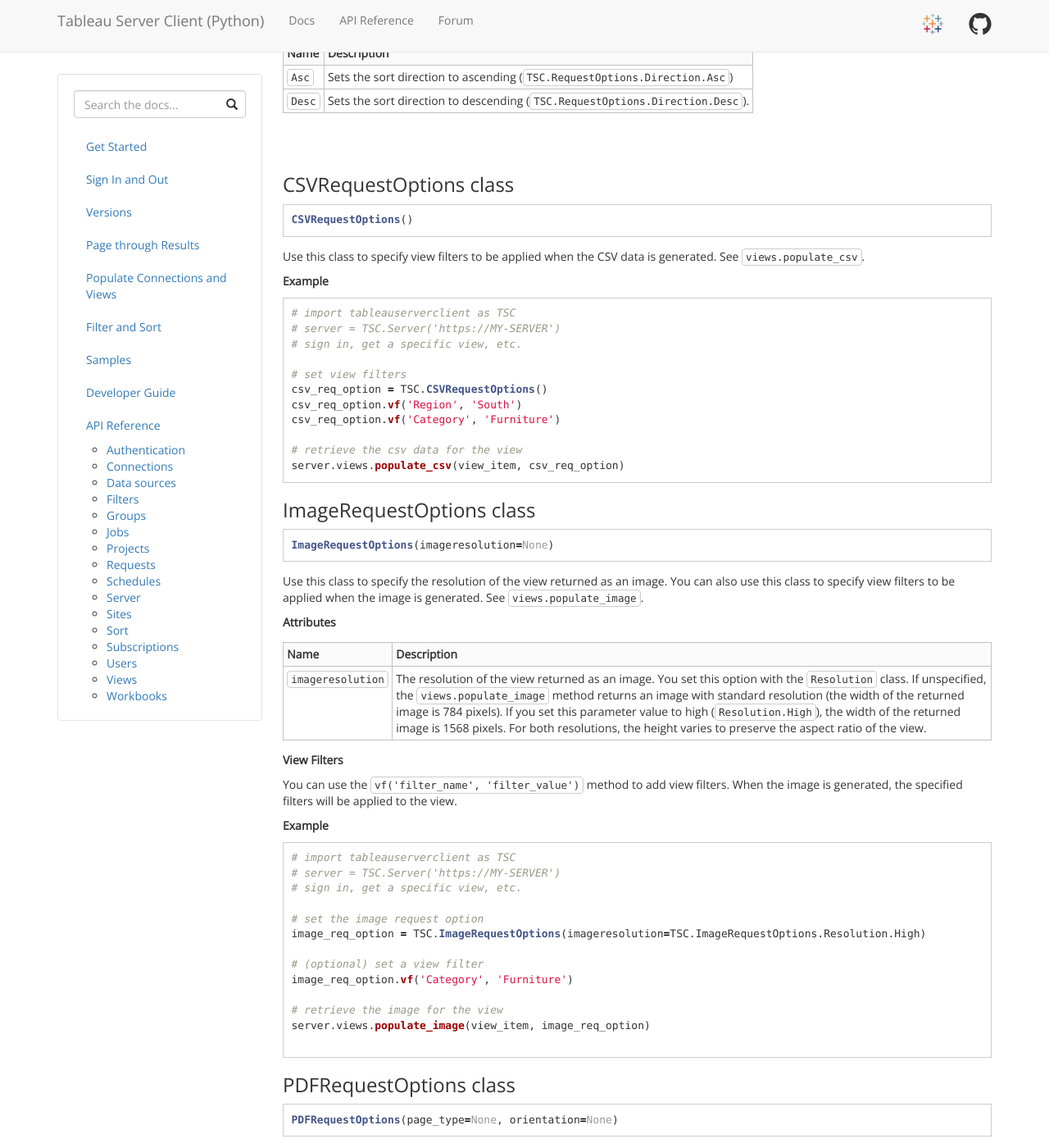
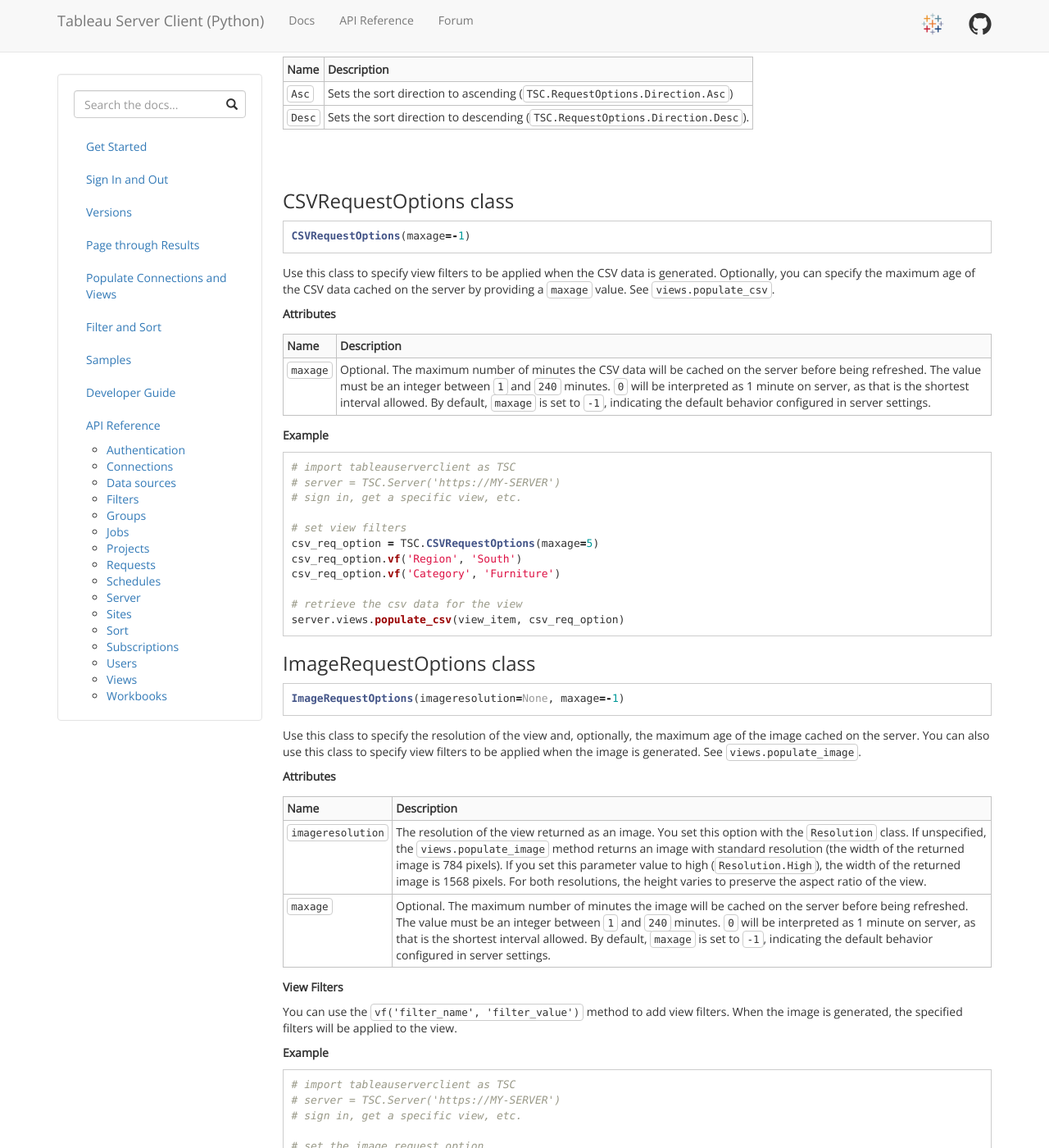
Before and after one commit to tableau/server-client-python, a Jekyll site: the page built from docs/api-ref.md, in a window 1280 px wide and 1400 px high, scrolled down 29075 px. Shown: the whole window at 82% size. Built offline with Jekyll 4.4.1, drawn with Linux system fonts in a browser that asks for light colours; some of the changed text lies outside the part shown.

Commit message:
Update docs with maxage info (#640)
* Update docs with maxage info

Docs for #635 and #639

* Addresses feedback for request options part of docs

* Addresses remaining feedback to view and workbook methods

````diff
--- a/docs/api-ref.md
+++ b/docs/api-ref.md
@@ -1595,9 +1595,15 @@
 ### CSVRequestOptions class
 
 ```py
-CSVRequestOptions()
-```
-Use this class to specify view filters to be applied when the CSV data is generated. See `views.populate_csv`.
+CSVRequestOptions(maxage=-1)
+```
+Use this class to specify view filters to be applied when the CSV data is generated. Optionally, you can specify the maximum age of the CSV data cached on the server by providing a `maxage` value. See `views.populate_csv`.
+
+**Attributes**
+
+Name  |  Description
+:--- | :---
+`maxage` | Optional. The maximum number of minutes the CSV data will be cached on the server before being refreshed. The value must be an integer between `1` and `240` minutes. `0` will be interpreted as 1 minute on server, as that is the shortest interval allowed. By default, `maxage` is set to `-1`, indicating the default behavior configured in server settings.
 
 **Example**
 
@@ -1607,7 +1613,7 @@
 # sign in, get a specific view, etc.
 
 # set view filters
-csv_req_option = TSC.CSVRequestOptions()
+csv_req_option = TSC.CSVRequestOptions(maxage=5)
 csv_req_option.vf('Region', 'South')
 csv_req_option.vf('Category', 'Furniture')
 
@@ -1618,15 +1624,16 @@
 ### ImageRequestOptions class
 
 ```py
-ImageRequestOptions(imageresolution=None)
-```
-Use this class to specify the resolution of the view returned as an image. You can also use this class to specify view filters to be applied when the image is generated. See `views.populate_image`.
+ImageRequestOptions(imageresolution=None, maxage=-1)
+```
+Use this class to specify the resolution of the view and, optionally, the maximum age of the image cached on the server. You can also use this class to specify view filters to be applied when the image is generated. See `views.populate_image`.
 
 **Attributes**
 
 Name  |  Description
 :--- | :---
 `imageresolution` | The resolution of the view returned as an image. You set this option with the `Resolution` class. If unspecified, the `views.populate_image` method returns an image with standard resolution (the width of the returned image is 784 pixels). If you set this parameter value to high (`Resolution.High`), the width of the returned image is 1568 pixels. For both resolutions, the height varies to preserve the aspect ratio of the view.
+`maxage` | Optional. The maximum number of minutes the image will be cached on the server before being refreshed. The value must be an integer between `1` and `240` minutes. `0` will be interpreted as 1 minute on server, as that is the shortest interval allowed. By default, `maxage` is set to `-1`, indicating the default behavior configured in server settings.
 
 **View Filters**
 
@@ -1640,7 +1647,7 @@
 # sign in, get a specific view, etc.
 
 # set the image request option
-image_req_option = TSC.ImageRequestOptions(imageresolution=TSC.ImageRequestOptions.Resolution.High)
+image_req_option = TSC.ImageRequestOptions(imageresolution=TSC.ImageRequestOptions.Resolution.High, maxage=1)
 
 # (optional) set a view filter
 image_req_option.vf('Category', 'Furniture')
@@ -1653,9 +1660,9 @@
 ### PDFRequestOptions class
 
 ```py
-PDFRequestOptions(page_type=None, orientation=None)
-```
-Use this class to specify the format of the PDF that is returned for the view. See `views.populate_pdf`.
+PDFRequestOptions(page_type=None, orientation=None, maxage=-1)
+```
+Use this class to specify the format of the PDF that is returned for the view. Optionally, you can specify the maximum age of the rendered PDF that is cached on the server by providing a `maxage` value. See `views.populate_pdf`.
 
 **Attributes**
 
@@ -1663,6 +1670,7 @@
 :--- | :---
 `page_type` | The type of page returned in PDF format for the view. The page_type is set using the `PageType` class: <br> `PageType.A3`<br> `PageType.A4`<br> `PageType.A5`<br> `PageType.B5`<br> `PageType.Executive`<br> `PageType.Folio`<br>  `PageType.Ledger`<br> `PageType.Legal`<br> `PageType.Letter`<br> `PageType.Note`<br> `PageType.Quarto`<br> `PageType.Tabloid`
 `orientation` | The orientation of the page. The options are portrait and landscape. The options are set using the `Orientation` class: <br>`Orientation.Portrait`<br> `Orientation.Landscape`
+`maxage` | Optional. The maximum number of minutes the rendered PDF will be cached on the server before being refreshed. The value must be an integer between `1` and `240` minutes. `0` will be interpreted as 1 minute on server, as that is the shortest interval allowed. By default, `maxage` is set to `-1`, indicating the default behavior configured in server settings.
 
 **View Filters**
 You can use the `vf('filter_name', 'filter_value')` method to add view filters. When the PDF is generated, the specified filters will be applied to the view.
@@ -1675,7 +1683,9 @@
 # sign in, get a specific view, etc.
 
 # set the PDF request options
-pdf_req_option = TSC.PDFRequestOptions(page_type=TSC.PDFRequestOptions.PageType.A4, orientation=TSC.PDFRequestOptions.Orientation.Landscape)
+pdf_req_option = TSC.PDFRequestOptions(page_type=TSC.PDFRequestOptions.PageType.A4,
+				       orientation=TSC.PDFRequestOptions.Orientation.Landscape,
+				       maxage=1)
 
 # (optional) set a view filter
 pdf_req_option.vf('Region', 'West')
@@ -3259,7 +3269,7 @@
 Name | description
 :--- | :---
 `view_item` | Specifies the view to populate.
-`req_options` | (Optional) You can pass in a request object to specify a high resolution image. By default, the image will be in low resolution. You can also specify view filters to be applied when the image is generated. See [ImageRequestOptions class](#imagerequestoptions-class) for more details.
+`req_options` | (Optional) You can pass in request options to specify the image resolution and the maximum age of the view image cached on the server. By default, the image will be in low resolution. The maximum image cache time is the value of `maxage` in minutes, and must be an integer between 1 and 240. A value of zero will cause the minimum cache time of 1 minute. A value of -1 will cache images for the time configured in server settings. You can also specify view filters to be applied when the image is generated. See [ImageRequestOptions class](#imagerequestoptions-class) for more details.
 
 **Exceptions**
 
@@ -3306,7 +3316,7 @@
 Name | description
 :--- | :---
 `view_item` | Specifies the view to populate.
-`req_options` | (Optional) You can pass in a request object to specify view filters to be applied when the CSV data is generated. See [CSVRequestOptions class](#csvrequestoptions-class) for more details.
+`req_options` | (Optional) You can pass in request options to specify the maximum age of the CSV cached on the server. The maximum CSV cache time is the value of `maxage` in minutes, and must be an integer between 1 and 240. A value of zero will cause the minimum cache time of 1 minute. A value of -1 will cache CSV files for the time configured in server settings. You can also specify view filters to be applied when the data is generated. See [CSVRequestOptions class](#csvrequestoptions-class) for more details.
 
 **Exceptions**
 
@@ -3341,7 +3351,7 @@
 
 Populates the PDF content of the specified view.
 
-This method uses the `id` field to query the PDF content, and populates the content as the `pdf` field.
+This method populates a PDF with image(s) of the view you specify.
 
 REST API: [Query View PDF](https://onlinehelp.tableau.com/current/api/rest_api/en-us/REST/rest_api_ref.htm#query_view_pdf){:target="_blank"}
 
@@ -3354,7 +3364,7 @@
 Name | description
 :--- | :---
 `view_item` | Specifies the view to populate.
-`req_options` | (Optional) You can pass in a request object to specify the page type and orientation of the PDF content. If not specified, PDF content will have default page type and orientation. You can also specify view filters to be applied when the PDF is generated. See [PDFRequestOptions class](#pdfrequestoptions-class) for more details.
+`req_options` | (Optional) You can pass in request options to specify the page type and orientation of the PDF content, as well as the maximum age of the PDF rendered on the server. If not specified, PDF content will have default page type and orientation. The maximum PDF cache time is the value of `maxage` in minutes, and must be an integer between 1 and 240. A value of zero will cause the minimum cache time of 1 minute. A value of -1 will cache PDF files for the time configured in server settings. You can also specify view filters to be applied when the PDF is generated. See [PDFRequestOptions class](#pdfrequestoptions-class) for more details.
 
 **Exceptions**
 
@@ -3995,6 +4005,9 @@
 
 ```
 
+<br>
+<br>
+
 #### workbooks.update_connection
 
 ```py
@@ -4041,3 +4054,48 @@
 
 <br>
 <br>
+
+#### workbooks.populate_pdf
+```
+workbooks.populate_pdf(workbook_item, req_options=None)
+```
+
+Populates the PDF content of the specified workbook.
+
+This method populates a PDF with image(s) of the workbook view(s) you specify.
+
+REST API: [Download Workbook PDF](https://help.tableau.com/current/api/rest_api/en-us/REST/rest_api_ref_workbooksviews.htm#download_workbook_pdf){:target="_blank"}
+
+**Version**
+
+This endpoint is available with REST API version 3.4 and up.
+
+**Parameters**
+
+Name | description
+:--- | :---
+`workbook_item` | Specifies the workbook to populate.
+`req_options` | (Optional) You can pass in request options to specify the page type and orientation of the PDF content, as well as the maximum age of the PDF rendered on the server. If not specified, PDF content will have default page type and orientation. The maximum PDF cache time is the value of `maxage` in minutes, and must be an integer between 1 and 240. A value of zero will cause the minimum cache time of 1 minute. A value of -1 will cache PDF files for the time configured in server settings. See [PDFRequestOptions class](#pdfrequestoptions-class) for more details.
+
+**Exceptions**
+
+Error | Description
+:--- | :---
+`Workbook item missing ID` | Raises an error if the ID of the workbook is missing.
+
+**Returns**
+
+None. The PDF content is added to the `workbook_item` and can be accessed by its `pdf` field.
+
+**Example**
+```py
+# Sign in, get view, etc.
+
+# Populate and save the workbook pdf as 'workbook_pdf.pdf'
+server.workbooks.populate_pdf(workbook_item)
+with open('./workbook_pdf.pdf', 'wb') as f:
+	f.write(workbook_item.pdf)
+```
+
+<br>
+<br>
````
